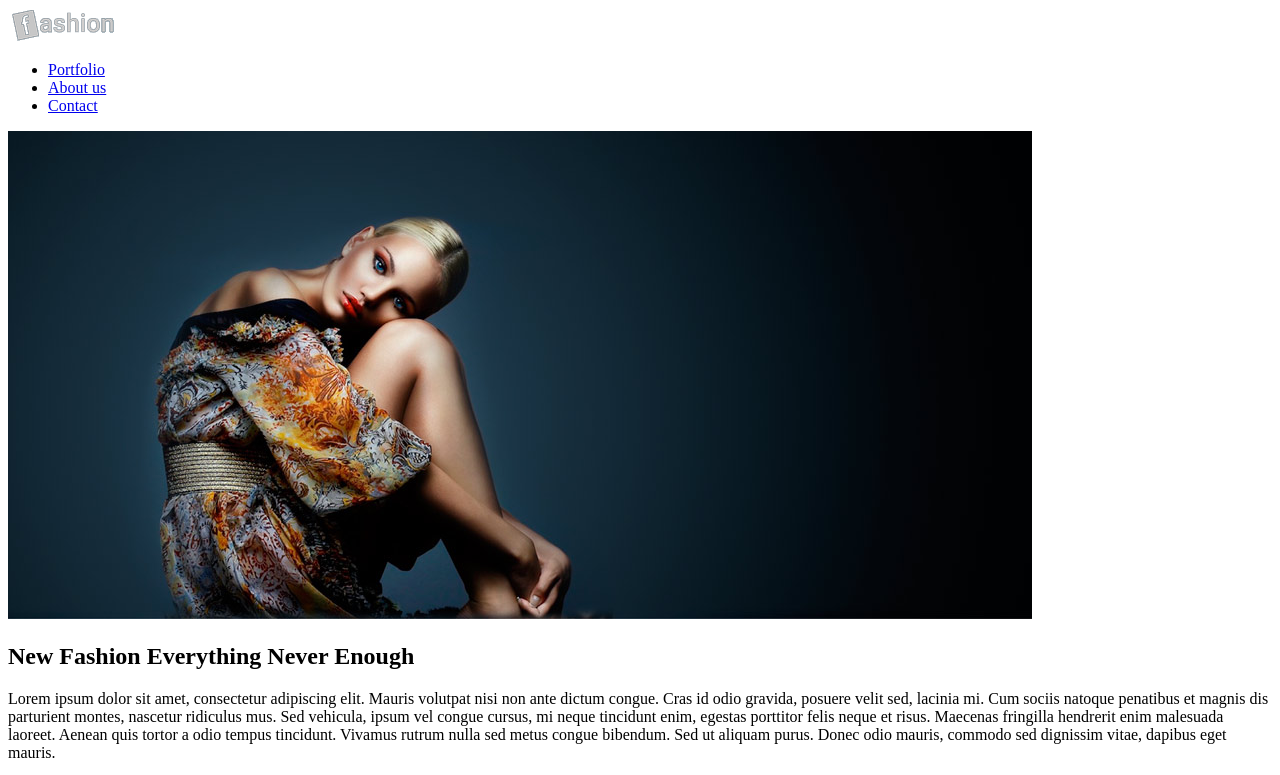
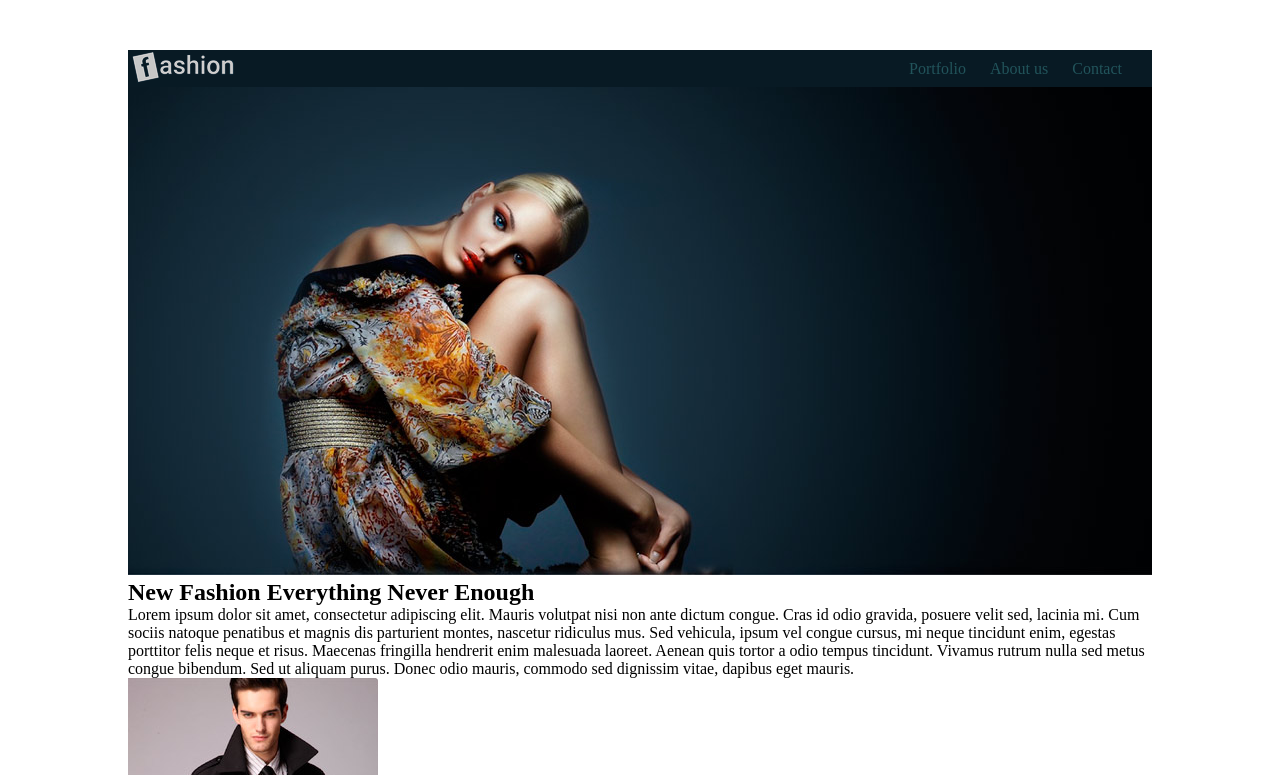
Before and after one commit to Michael-Willy/ProjetoFashion, a plain HTML site: page index.html in a window 1280 px wide. Shown: the top 775 px of the page. Drawn offline with Linux system fonts and the light colour scheme.

Commit message:
Cabecalho e Banner completo

```diff
--- a/index.html
+++ b/index.html
@@ -2,17 +2,16 @@
 <!-- doctype informa ao agente de usuario a versão do html que deve ser renderizada-->
 <html lang="pt-br">
 <head>
-        <title> Fashion </title>
     <meta charset="utf-8">
     <meta name="author" content="Daniel">
     <meta name="description" content="descrição bacanuda">
     <meta name="keywords" content="html5, tecnologia">
+    <link rel="stylesheet" href="style.css">
+    <title> Fashion </title>
+</head>
 
-
-    </head>
 <body>
     <div id="principal">
-
         <header class="header-top">
             <img class="logotipo" src="imagens/logo.png" alt="Logotipo Fashion">
             <nav class="header-nav">
@@ -23,11 +22,15 @@
                 </ul>
             </nav>
         </header>
-             <img src="imagens/topo.jpg" alt="Modelo feminina vestindo roupa x">
-
+        <img id="background" src="imagens/topo.jpg" alt="Modelo feminina vestindo roupa x">
         <article class="portfolio">
             <h1>New Fashion Everything Never Enough</h1>
-                 <p>Lorem ipsum dolor sit amet, consectetur adipiscing elit. Mauris volutpat nisi non ante dictum congue. Cras id odio gravida, posuere velit sed, lacinia mi. Cum sociis natoque penatibus et magnis dis parturient montes, nascetur ridiculus mus. Sed vehicula, ipsum vel congue cursus, mi neque tincidunt enim, egestas porttitor felis neque et risus. Maecenas fringilla hendrerit enim malesuada laoreet. Aenean quis tortor a odio tempus tincidunt. Vivamus rutrum nulla sed metus congue bibendum. Sed ut aliquam purus. Donec odio mauris, commodo sed dignissim vitae, dapibus eget mauris.</p>
+            <p>Lorem ipsum dolor sit amet, consectetur adipiscing elit. Mauris volutpat nisi non ante dictum congue.
+                Cras id odio gravida, posuere velit sed, lacinia mi. Cum sociis natoque penatibus et magnis dis
+                parturient montes, nascetur ridiculus mus. Sed vehicula, ipsum vel congue cursus, mi neque tincidunt
+                enim, egestas porttitor felis neque et risus. Maecenas fringilla hendrerit enim malesuada laoreet.
+                Aenean quis tortor a odio tempus tincidunt. Vivamus rutrum nulla sed metus congue bibendum. Sed ut
+                aliquam purus. Donec odio mauris, commodo sed dignissim vitae, dapibus eget mauris.</p>
         </article>
 
         <section class="gallery">
@@ -52,7 +55,12 @@
 
         <article class="about">
             <h2>Everything Never Enough <br>Just Fashion</h2>
-                 <p>Praesent placerat eros eget lacus ullamcorper, id dapibus ante vestibulum. Curabitur quis condimentum diam. Duis aliquet erat vel laoreet tincidunt. Pellentesque vitae varius ligula. Phasellus in nibh tempus, gravida justo et, suscipit felis. Cras ornare arcu ac sodales tincidunt. Mauris vehicula erat vel ligula porttitor imperdiet. Curabitur nec magna urna. Sed porta ex ex, at pulvinar nibh aliquet quis. Integer dapibus congue vestibulum. Phasellus bibendum lobortis quam, nec sollicitudin nisl volutpat at.</p>
+            <p>Praesent placerat eros eget lacus ullamcorper, id dapibus ante vestibulum. Curabitur quis condimentum
+                diam. Duis aliquet erat vel laoreet tincidunt. Pellentesque vitae varius ligula. Phasellus in nibh
+                tempus, gravida justo et, suscipit felis. Cras ornare arcu ac sodales tincidunt. Mauris vehicula erat
+                vel ligula porttitor imperdiet. Curabitur nec magna urna. Sed porta ex ex, at pulvinar nibh aliquet
+                quis. Integer dapibus congue vestibulum. Phasellus bibendum lobortis quam, nec sollicitudin nisl
+                volutpat at.</p>
         </article>
 
         <div id="contact">
@@ -62,14 +70,14 @@
             </address>
         </div>
         <div class="maps">
-                    <iframe src="https://www.google.com/maps/embed?pb=!1m18!1m12!1m3!1d133454.63085652507!2d-52.87666613730566!3d-28.481879876520473!2m3!1f0!2f0!3f0!3m2!1i1024!2i768!4f13.1!3m3!1m2!1s0x94fd492498d6957f%3A0x9a8b601ccba4050d!2sN%C3%A3o-Me-Toque+-+RS%2C+99470-000!5e0!3m2!1spt-BR!2sbr!4v1526132456834" width="600" height="450" frameborder="0" style="border:0" allowfullscreen></iframe>
+            <iframe
+                src="https://www.google.com/maps/embed?pb=!1m18!1m12!1m3!1d133454.63085652507!2d-52.87666613730566!3d-28.481879876520473!2m3!1f0!2f0!3f0!3m2!1i1024!2i768!4f13.1!3m3!1m2!1s0x94fd492498d6957f%3A0x9a8b601ccba4050d!2sN%C3%A3o-Me-Toque+-+RS%2C+99470-000!5e0!3m2!1spt-BR!2sbr!4v1526132456834"
+                width="600" height="450" frameborder="0" style="border:0" allowfullscreen></iframe>
         </div>
 
         <footer class="rodape">
             Copyright &copy; fastfashion.com
         </footer>
-
-
     </div>
 </body>
 </html>
--- /dev/null
+++ b/style.css
@@ -0,0 +1,42 @@
+@charset "UTF-8";
+
+* {
+    padding: 0px;
+    margin: 0px;
+}
+
+#principal {
+    width: 80%;
+    margin: 50px auto;
+}
+
+header {
+    position: relative;
+    background-color: #081A24;
+}
+
+header nav {
+    position: absolute;
+    right: 20px;
+    top: 50%;
+    transform: translateY(-50%);
+}
+
+header li {
+    display: inline-block;
+    padding: 10px;
+}
+
+header li a {
+    text-decoration: none;
+    color: #22545B;
+    transition: all .5s ease-in;
+}
+
+header li a:hover {
+    color: white;
+}
+
+header ~ img {
+    width: 100%;
+}
```
Lines whose indentation alone changed are shown as unchanged.
